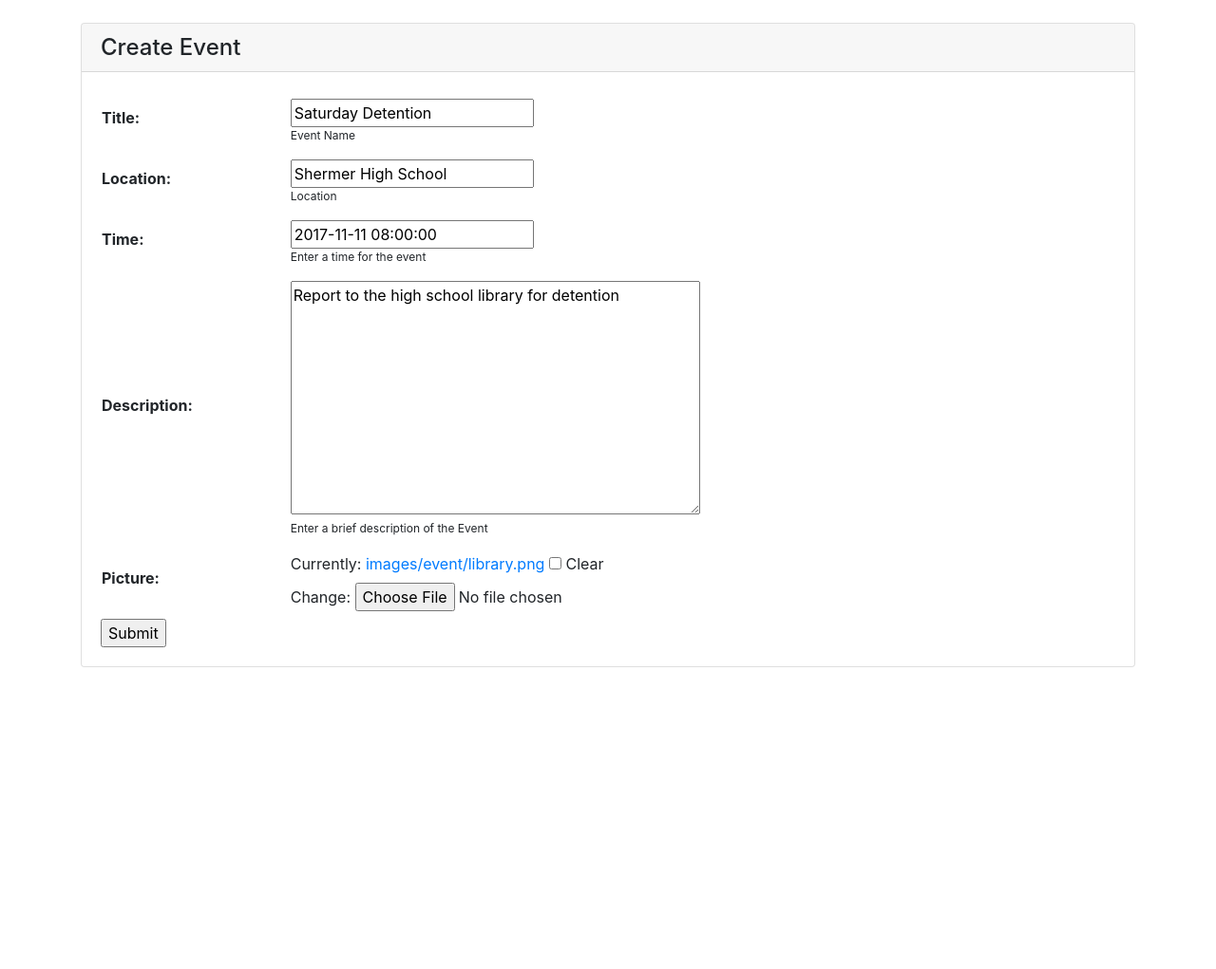
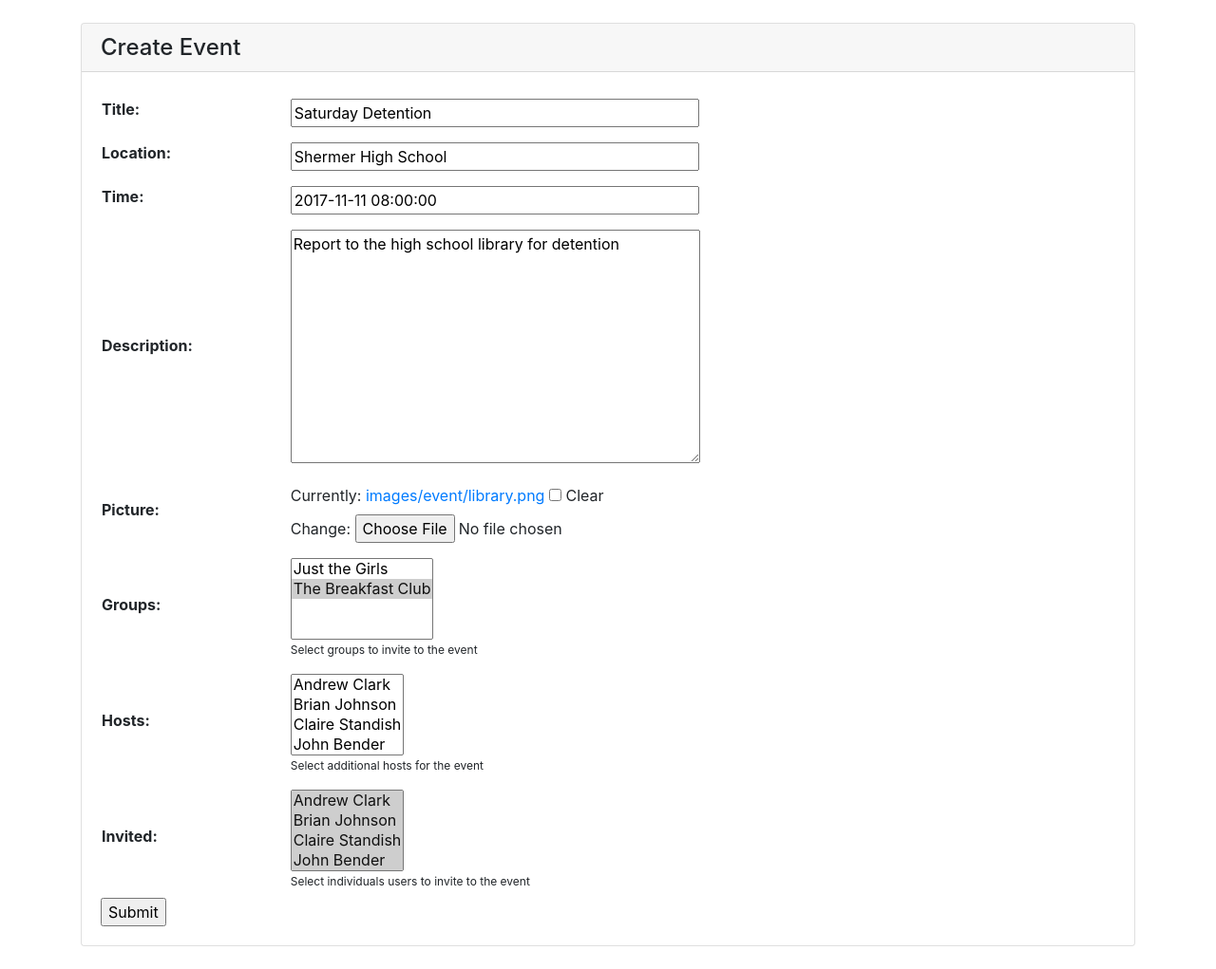
Before and after one commit to cfreshman/clippy, a Django app: a page that uses clippy/gather/templates/base_generic.html in a window 1280 px wide. Shown: the part 56-1077 px from the top of the page at 95% size. Before the commit the page ends 759 px from the top, so only its background shows below. Run offline with Django 3.2, Linux system fonts and the light colour scheme; a user stored in the database is signed in; data comes from the database, SQL or seed files in the repository; both versions use the stored data as it was after the commit; some libraries are stand-ins or nearby versions.

Commit message:
Fixes for event creation/edit

```diff
--- a/clippy/gather/models.py
+++ b/clippy/gather/models.py
@@ -34,7 +34,7 @@ class Event(models.Model):
     title = models.CharField(max_length=50, help_text="Event Name")
     location = models.CharField(max_length=100, help_text="Location")
     time = models.DateTimeField(help_text="Enter a time for the event")
-    description = models.TextField(max_length=1000, blank=True, null=True, help_text="Enter a brief description of the Event")
+    description = models.TextField(max_length=1000, blank=True, null=True, help_text="Enter a brief description of the event")
     hosts = models.ManyToManyField(Profile, related_name="hosting", help_text="These users are hosting the Event")
     groups = models.ManyToManyField(EventGroup, blank=True, related_name="events", help_text="Groups this user is associated with")
     invited = models.ManyToManyField(Profile, blank=True, related_name="invited", help_text="These users are invited to the event")
--- a/clippy/gather/static/css/styles.css
+++ b/clippy/gather/static/css/styles.css
@@ -173,6 +173,9 @@
 .pretty-form td {
 	padding: .5rem;
 }
+.pretty-form input[type='text'] {
+	min-width: 50%;
+}
 .pretty-form .helptext {
 	font-size: .75rem;
 	float: left;
--- a/clippy/gather/views.py
+++ b/clippy/gather/views.py
@@ -184,12 +184,20 @@ def create_event(request):
 @method_decorator(login_required, name='dispatch')
 class EventCreate(CreateView):
     model = Event
-    fields = ['title', 'location', 'time', 'description', 'picture', 'hosts']
+    fields = ['title', 'location', 'time', 'description', 'picture', 'groups', 'hosts', 'invited']
 
     def get_form(self, form_class=None):
         form = super(EventCreate, self).get_form(form_class)
+        for field in ['title', 'location', 'time', 'description']:
+            form.fields[field].help_text = ''
+        form.fields['time'].widget.attrs['placeholder'] = 'MM/DD/YYYY HH:MM:SS'
+        form.fields['groups'].queryset = self.request.user.profile.groups.distinct()
+        form.fields['groups'].help_text = 'Select groups to invite to the event'
         form.fields['hosts'].required = False
         form.fields['hosts'].queryset = self.request.user.profile.friends.distinct()
+        form.fields['hosts'].help_text = 'Select additional hosts for the event'
+        form.fields['invited'].queryset = self.request.user.profile.friends.distinct()
+        form.fields['invited'].help_text = 'Select individuals users to invite to the event'
         return form
 
     def form_valid(self, form):
@@ -200,7 +208,26 @@ class EventCreate(CreateView):
 @method_decorator(login_required, name='dispatch')
 class EventEdit(UpdateView):
     model = Event
-    fields = ['title', 'location', 'time', 'description', 'picture']
+    fields = ['title', 'location', 'time', 'description', 'picture', 'groups', 'hosts', 'invited']
+
+    def get_form(self, form_class=None):
+        form = super(EventEdit, self).get_form(form_class)
+        for field in ['title', 'location', 'time', 'description']:
+            form.fields[field].help_text = ''
+        form.fields['time'].widget.attrs['placeholder'] = 'YYYY-MM-DD HH:MM:SS'
+        form.fields['groups'].queryset = self.request.user.profile.groups.distinct()
+        form.fields['groups'].help_text = 'Select groups to invite to the event'
+        form.fields['hosts'].required = False
+        form.fields['hosts'].queryset = self.request.user.profile.friends.distinct()
+        form.fields['hosts'].help_text = 'Select additional hosts for the event'
+        form.fields['invited'].queryset = self.request.user.profile.friends.distinct()
+        form.fields['invited'].help_text = 'Select individuals users to invite to the event'
+        return form
+
+    def form_valid(self, form):
+        form.cleaned_data['hosts'] |= Profile.objects.filter(id=self.request.user.profile.id).distinct()
+        form.save()
+        return super(EventEdit, self).form_valid(form)
 
 @login_required
 def settings(request):
```
Also changed, not shown: clippy/db.sqlite3.
